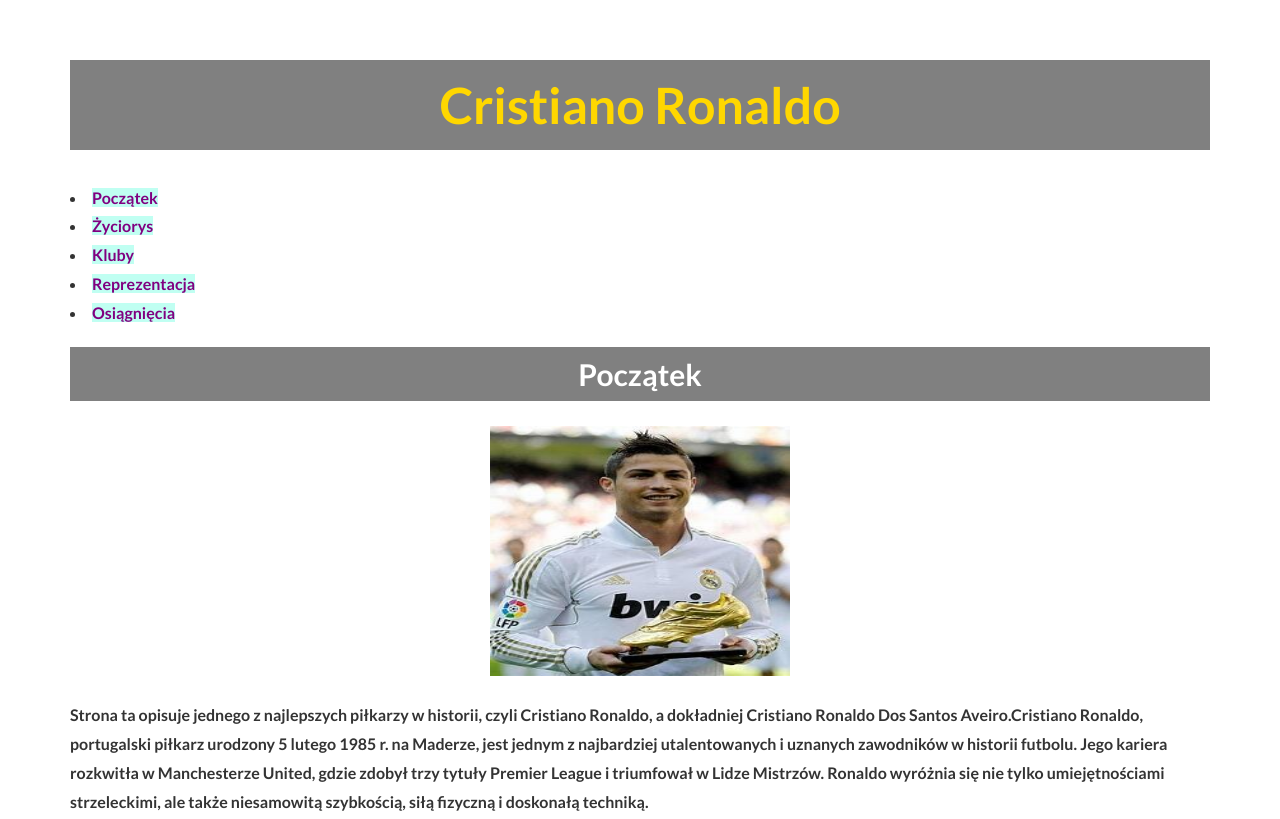
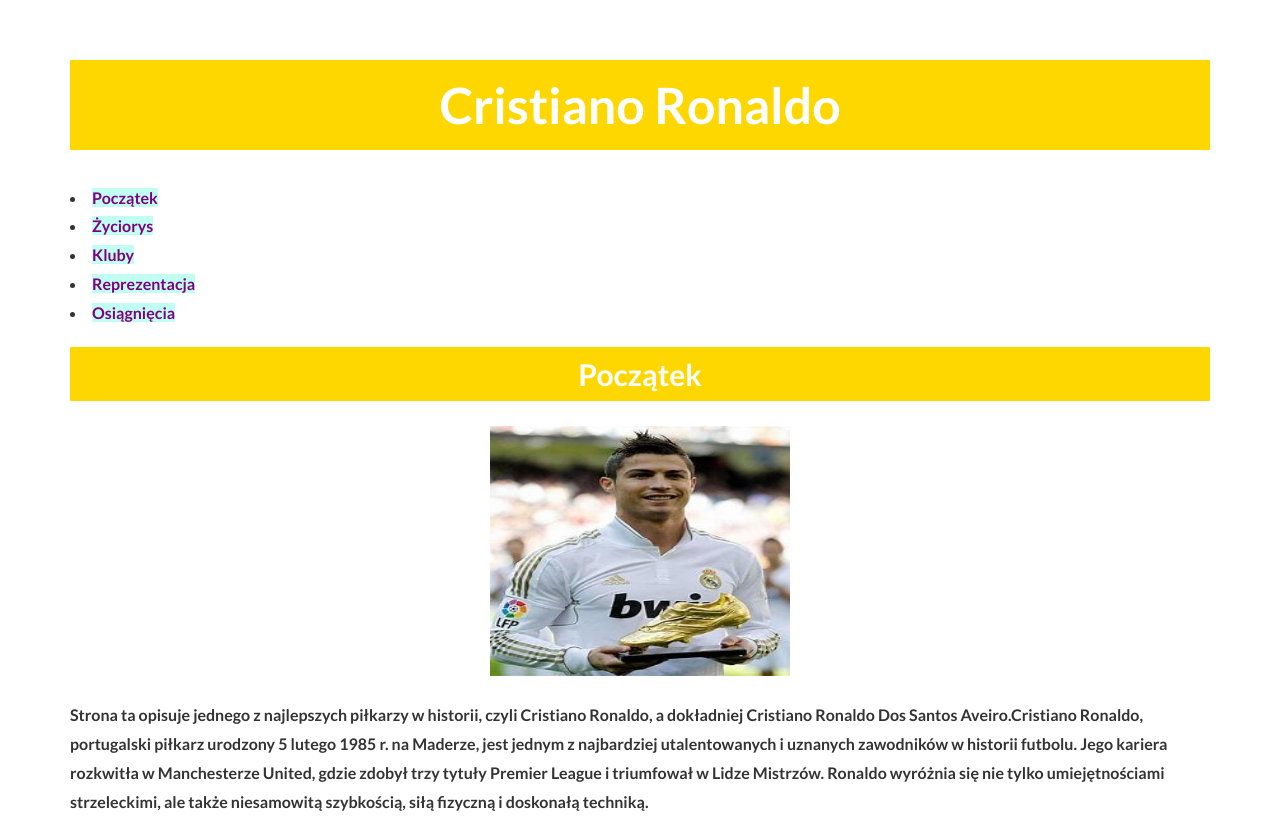
Before and after one commit to FilipMidzialek/Homepage, a plain HTML site: page index.html in a window 1280 px wide. Shown: the top 819 px of the page. Drawn offline with nearby package versions, Linux system fonts and the light colour scheme.

Commit message:
new gold background for headers in header.css , section.css and table.css files

```diff
--- a/css/header.css
+++ b/css/header.css
@@ -1,6 +1,6 @@
 .header {
-  background-color: grey;
-  color: Gold;
+  background-color: gold;
+  color: white;
   text-align: center;
   font-size: 50px;
   margin-top: 30px;
--- a/css/section.css
+++ b/css/section.css
@@ -1,5 +1,5 @@
 .section__header {
-  background-color: grey;
+  background-color: gold;
   color: white;
   text-align: center;
   font-size: 30px;
--- a/css/table.css
+++ b/css/table.css
@@ -10,7 +10,7 @@
 }
 
 .table__caption {
-  background-color: grey;
+  background-color: gold;
   color: white;
   caption-side: top;
   text-align: center;
```
